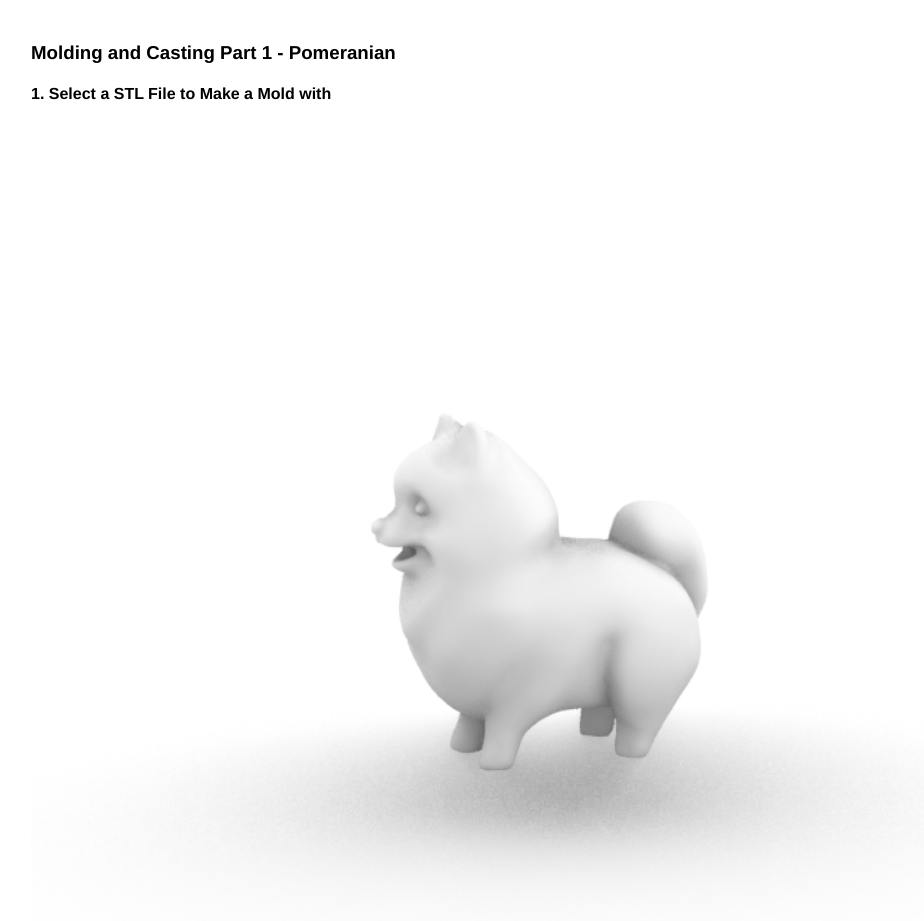
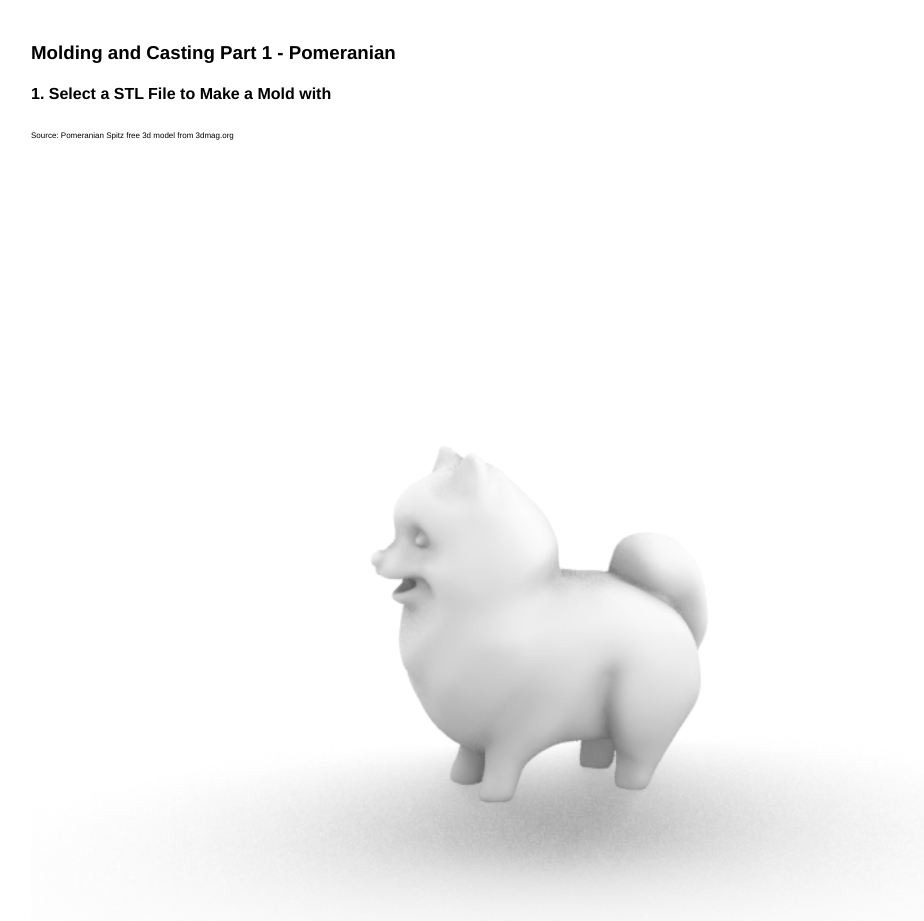
Before and after one commit to jaec4/jaec4.github.io, a plain HTML site: page lamp.html in a window 1280 px wide. Shown: the part 5820-6741 px from the top of the page, without its empty margins (97-1021 px from the left). Drawn offline with nearby package versions, Linux system fonts and the light colour scheme.

Commit message:
Update lamp.html

```diff
--- a/lamp.html
+++ b/lamp.html
@@ -136,6 +136,7 @@
 
         <h3>Molding and Casting Part 1 - Pomeranian</h3>
          <h4>1. Select a STL File to Make a Mold with</h4>
+          <p style="font-size: 8px;">Source: Pomeranian Spitz free 3d model from 3dmag.org</p>
          <img style="width: 100% !important;" src="asset/lamp/pome.png">
     </div>
                    <div id="space-5"></div>
```
